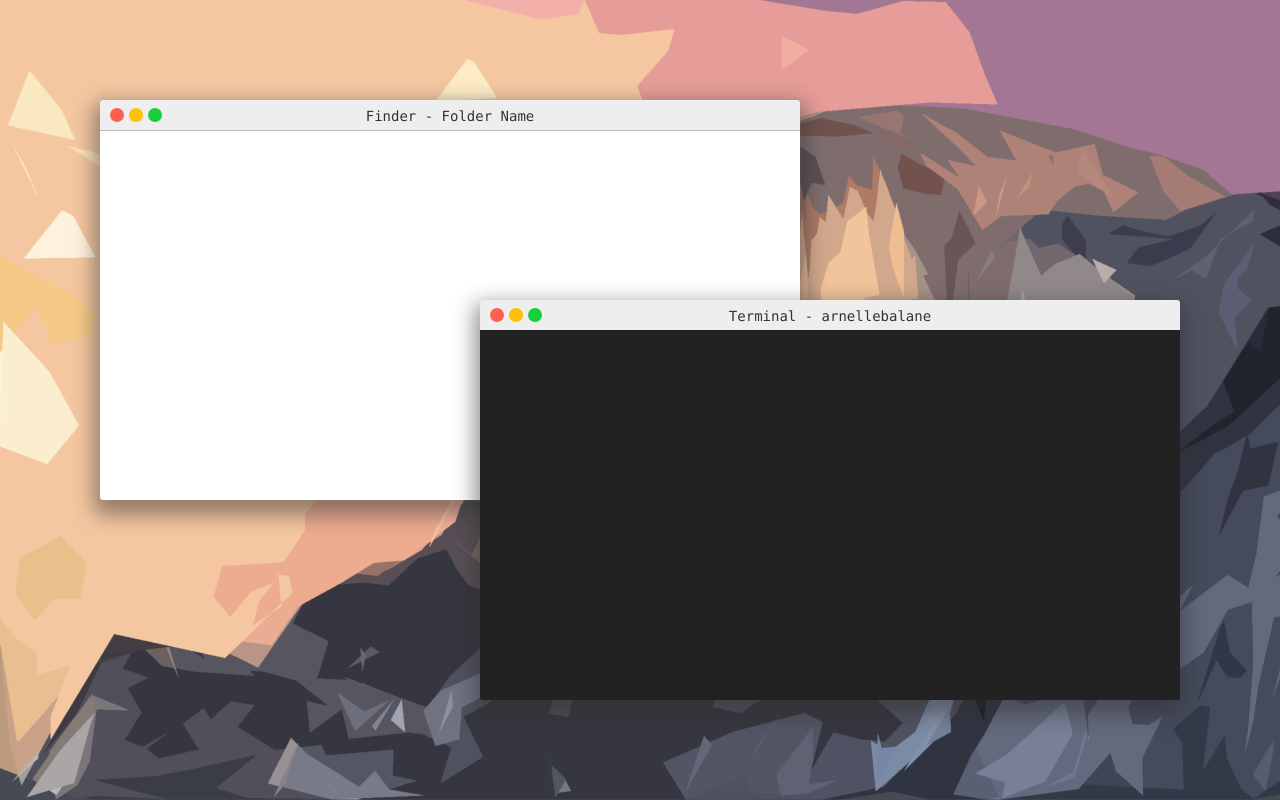
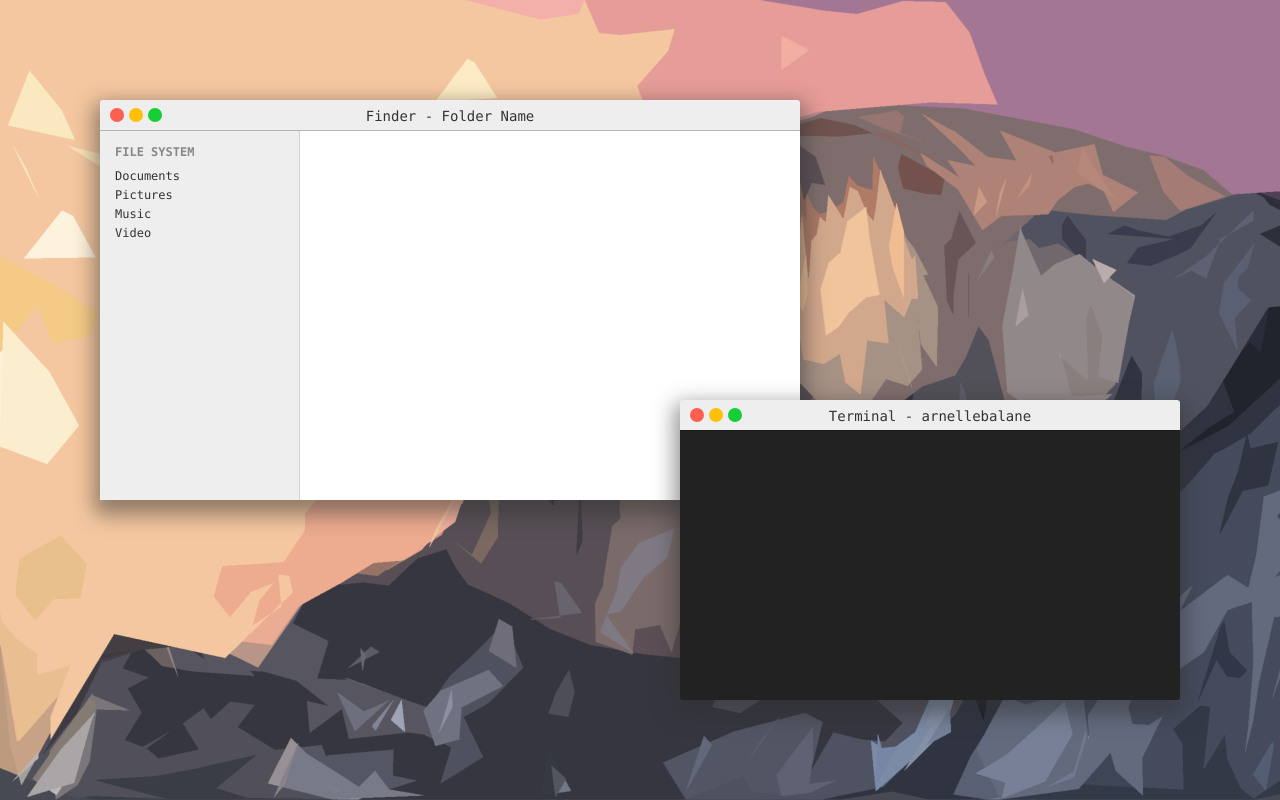
Before and after one commit to arnellebalane/virtual-filesystem.js, a website: page index.html in a window 1280 px wide. Drawn offline with nearby package versions, Linux system fonts and the light colour scheme.

Commit message:
initial finder sidebar iu

```diff
--- a/assets/stylesheets/desktop-environment.css
+++ b/assets/stylesheets/desktop-environment.css
@@ -34,7 +34,6 @@ html {
     border-radius: 3px;
     background-color: #ffffff;
     box-shadow: inset 0 1px 0 rgba(14, 14, 14, 0.3),
-                0 0 1px #aaaaaa,
                 0 9px 20px 6px rgba(50, 50, 50, 0.5);
 }
 
@@ -62,12 +61,49 @@ html {
     margin-top: -28px;
 }
 
+.window aside {
+    position: absolute;
+    top: 1px;
+    left: 0;
+    bottom: 0;
+    width: 200px;
+    background-color: #eeeeee;
+    border-right: 1px solid #d2d0d5;
+}
+
+.window aside section {
+    padding: 15px;
+}
+
+.window aside section h1 {
+    font-size: 1.2rem;
+    line-height: 1;
+    text-transform: uppercase;
+    color: #888888;
+    margin-bottom: 8px;
+}
+
+.window aside section li {
+    width: calc(100% + 30px);
+    margin-left: -15px;
+    list-style: none;
+    font-size: 1.2rem;
+    color: #333333;
+    cursor: pointer;
+    padding: 3px 15px 2px 15px;
+}
+
+.window aside section li:hover {
+    color: #ffffff;
+    background-color: #4f8edb;
+}
+
 .terminal {
     top: auto;
     left: auto;
     right: 100px;
     bottom: 100px;
+    width: 500px;
+    height: 300px;
     background-color: #222222;
-    box-shadow: inset 0 1px 0 rgba(14, 14, 14, 0.3),
-                0 9px 20px 6px rgba(50, 50, 50, 0.5);
 }
--- a/index.html
+++ b/index.html
@@ -7,7 +7,19 @@
 
     <body>
         <div id="desktop">
-            <section class="window" data-title="Finder - Folder Name"></section>
+            <section class="window" data-title="Finder - Folder Name">
+                <aside>
+                    <section>
+                        <h1>File System</h1>
+                        <ul>
+                            <li>Documents</li>
+                            <li>Pictures</li>
+                            <li>Music</li>
+                            <li>Video</li>
+                        </ul>
+                    </section>
+                </aside>
+            </section>
             <section class="window terminal" data-title="Terminal - arnellebalane"></section>
         </div>
 
```
